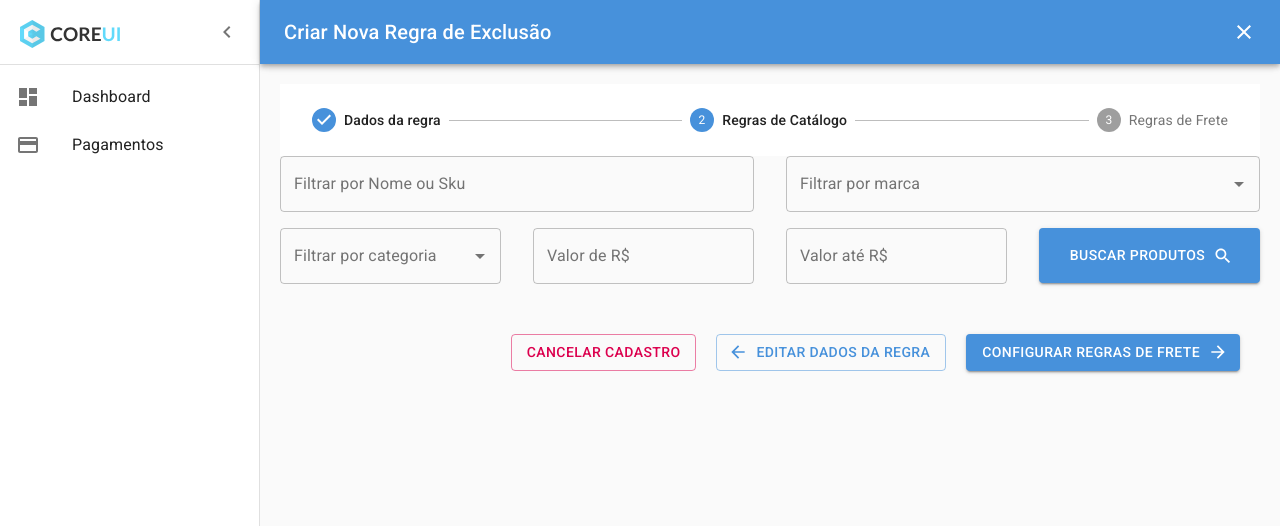
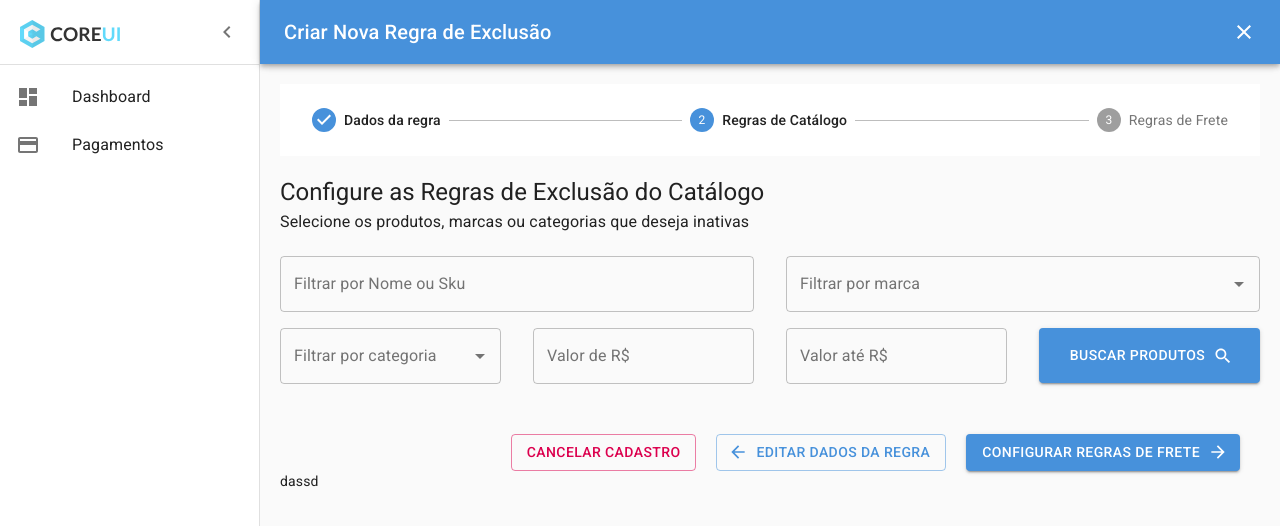
Before and after one commit to geraldobl58/react-dashboard-front, a React (Create React App) app: page /payments-form in a window 1280 px wide. Both pictures are taken after a click on the button "CONFIGURAR REGRAS". Shown: the top 526 px of the page. Built offline with nearby package versions, Linux system fonts and the light colour scheme; no server answers.

Commit message:
:sparkles: Creating component structure

```diff
--- a/src/template/PaymentFormStepTwo/index.js
+++ b/src/template/PaymentFormStepTwo/index.js
@@ -1,7 +1,7 @@
 /* eslint-disable react/jsx-props-no-spreading */
-import React, { useState } from 'react';
+import React, { useState, useEffect } from 'react';
 
-import { Button, Grid, TextField } from '@material-ui/core';
+import { Button, Grid, TextField, Typography } from '@material-ui/core';
 
 import SearchIcon from '@material-ui/icons/Search';
 import ArrowBackIcon from '@material-ui/icons/ArrowBack';
@@ -9,22 +9,56 @@ import ArrowForwardIcon from '@material-ui/icons/ArrowForward';
 
 import Autocomplete from '@material-ui/lab/Autocomplete';
 
-import { ContainerButtons } from './styles';
+import {
+  WrapperContainer,
+  WrapperContent,
+  ContainerButtons,
+  ContainerDataTable,
+} from './styles';
 
 import { useSteps } from '../../hooks/Steps';
 import { useModal } from '../../hooks/ModalCustom';
 
+import api from '../../services/api';
+
 export default function PaymentFormStepTwo() {
-  const [isToggle, setIsToggle] = useState(false);
+  // const [isToggle, setIsToggle] = useState(false);
+  const [categories, setCategories] = useState([]);
+  const [brands, setBrands] = useState([]);
+  const [data, setData] = useState([]);
 
   const [nameOrSku, setNameOrSku] = useState('');
   const [brand, setBrand] = useState('');
+  const [category, setCategory] = useState('');
 
   const { setCurrentStep } = useSteps();
   const { handleClickOpen } = useModal();
 
+  useEffect(() => {
+    async function getCategories() {
+      const response = await api.get('/categorias');
+      setCategories(response.data);
+    }
+    getCategories();
+  }, []);
+
+  useEffect(() => {
+    async function getBrands() {
+      const response = await api.get('/marcas');
+      setBrands(response.data);
+    }
+    getBrands();
+  }, []);
+
   return (
-    <>
+    <WrapperContainer>
+      <Typography variant="h5">
+        Configure as Regras de Exclusão do Catálogo
+      </Typography>
+      <Typography variant="subtitle1">
+        Selecione os produtos, marcas ou categorias que deseja inativas
+      </Typography>
+      <WrapperContent>
         <Grid container spacing={4}>
           <Grid item xs={12} md={6}>
             <TextField
@@ -36,11 +70,9 @@ export default function PaymentFormStepTwo() {
           </Grid>
           <Grid item xs={12} md={6}>
             <Autocomplete
-            // options={dataSearch}
-            // getOptionLabel={(item) => item.nome}
-            options={top100Films}
-            getOptionLabel={(option) => option.title}
-            // onChange={(event, value) => setCampaign(value?.nome)}
+              options={brands}
+              getOptionLabel={(item) => item.nome}
+              onChange={(event, value) => setBrand(value?.nome)}
               renderInput={(params) => (
                 <TextField
                   {...params}
@@ -54,11 +86,9 @@ export default function PaymentFormStepTwo() {
         <Grid container spacing={4}>
           <Grid item xs={12} md={3}>
             <Autocomplete
-            // options={dataSearch}
-            // getOptionLabel={(item) => item.nome}
-            options={top100Films}
-            getOptionLabel={(option) => option.title}
-            // onChange={(event, value) => setCampaign(value?.nome)}
+              options={categories}
+              getOptionLabel={(item) => item.Nome}
+              onChange={(event, value) => setCategory(value?.Nome)}
               renderInput={(params) => (
                 <TextField
                   {...params}
@@ -80,7 +110,7 @@ export default function PaymentFormStepTwo() {
               variant="contained"
               color="primary"
               // onClick={search}
-            // disabled={!nameOrSku || !brand}
+              // disabled={!nameOrSku || !brands}
               endIcon={<SearchIcon />}
               style={{ height: '55px' }}
             >
@@ -88,6 +118,7 @@ export default function PaymentFormStepTwo() {
             </Button>
           </Grid>
         </Grid>
+      </WrapperContent>
       <ContainerButtons>
         <Button variant="outlined" color="secondary" onClick={handleClickOpen}>
           Cancelar Cadastro
@@ -109,11 +140,7 @@ export default function PaymentFormStepTwo() {
           Configurar regras de frete
         </Button>
       </ContainerButtons>
-    </>
+      <ContainerDataTable>dassd</ContainerDataTable>
+    </WrapperContainer>
   );
 }
-
-const top100Films = [
-  { title: 'The Shawshank Redemption', year: 1994 },
-  { title: 'The Godfather', year: 1972 },
-];
--- a/src/template/PaymentFormStepTwo/styles.js
+++ b/src/template/PaymentFormStepTwo/styles.js
@@ -10,3 +10,13 @@ export const ContainerButtons = styled.div`
     margin-right: 20px;
   }
 `;
+
+export const WrapperContainer = styled.div`
+  margin-top: 20px;
+`;
+
+export const WrapperContent = styled.div`
+  margin-top: 20px;
+`;
+
+export const ContainerDataTable = styled.div``;
```
Lines whose indentation alone changed are shown as unchanged.
